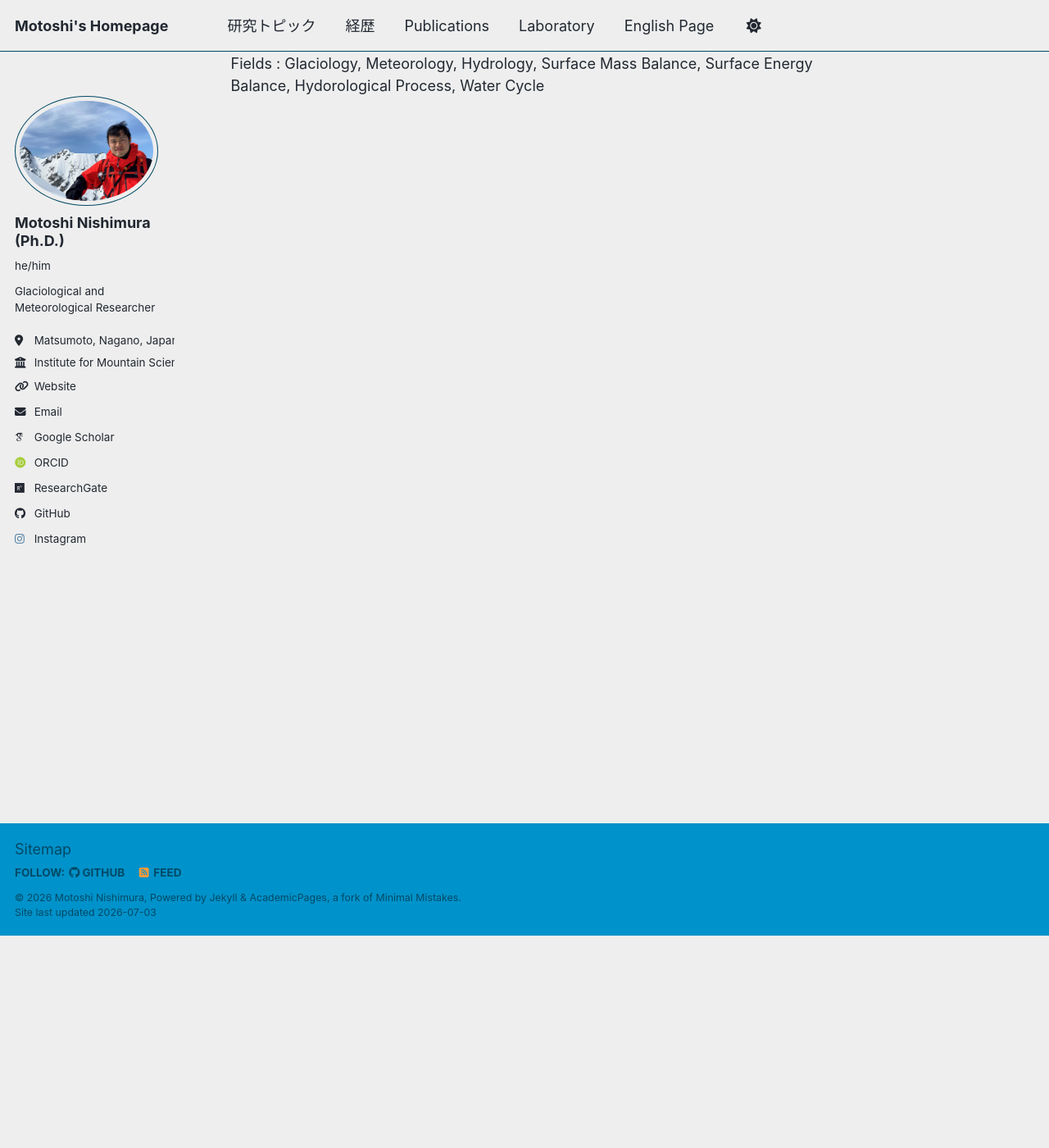
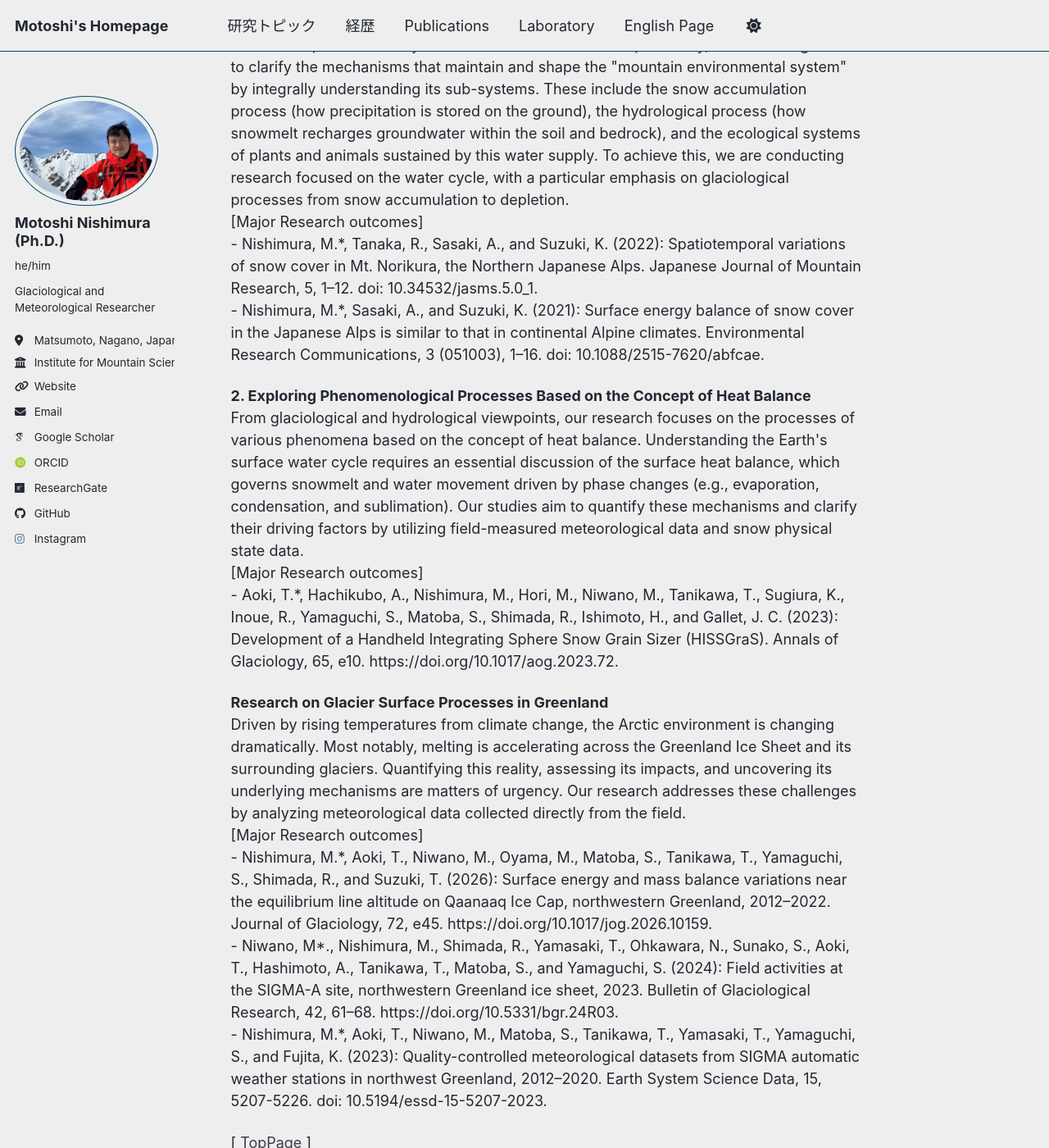
Before and after one commit to MotoshiNishimura/MotoshiNishimura.github.io, a Jekyll site: the page built from _pages/interest_en.md, in a window 1280 px wide and 1400 px high, scrolled down 259 px. Shown: the whole window at 82% size. Built offline with Jekyll 4.4.1, drawn with Linux system fonts in a browser that asks for light colours; some web fonts are replaced; a script bundle is joined from its source files by our own code; library files that are not in the unit come from our copies; some of the changed text lies outside the part shown.

Commit message:
Revise research interests in interest_en.md
Updated research interests section with detailed descriptions of ongoing studies related to snow and ice processes, heat balance, and glacier surface processes in Greenland.

```diff
--- a/_pages/interest_en.md
+++ b/_pages/interest_en.md
@@ -4,7 +4,31 @@ title: "__*Research Interests*__"
 author_profile: true
 ---
 
-(Under construction...)
+Clarifying Cryospheric Snow and Ice Physical Processes Through Atmosphere-Snow/Ice Surface Interactions
+
+<p><b>1. Understanding Mountain Environmental Systems from the Perspective of the Water Cycle</b><br>
+Our objective is to understand mountain environments, including the diverse components that make up the natural systems of mountainous areas. Specifically, our ultimate goal is to clarify the mechanisms that maintain and shape the "mountain environmental system" by integrally understanding its sub-systems. These include the snow accumulation process (how precipitation is stored on the ground), the hydrological process (how snowmelt recharges groundwater within the soil and bedrock), and the ecological systems of plants and animals sustained by this water supply. To achieve this, we are conducting research focused on the water cycle, with a particular emphasis on glaciological processes from snow accumulation to depletion.<br>
+[Major Research outcomes]<br>
+- Nishimura, M.*, Tanaka, R., Sasaki, A., and Suzuki, K. (2022): Spatiotemporal variations of snow cover in Mt. Norikura, the Northern Japanese Alps. Japanese Journal of Mountain Research, 5, 1–12. doi: 10.34532/jasms.5.0_1.<br>
+- Nishimura, M.*, Sasaki, A., and Suzuki, K. (2021): Surface energy balance of snow cover in the Japanese Alps is similar to that in continental Alpine climates. Environmental Research Communications, 3 (051003), 1–16. doi: 10.1088/2515-7620/abfcae.<br>
+</p>
+
+<p>
+<b>2. Exploring Phenomenological Processes Based on the Concept of Heat Balance</b><br>
+From glaciological and hydrological viewpoints, our research focuses on the processes of various phenomena based on the concept of heat balance. Understanding the Earth's surface water cycle requires an essential discussion of the surface heat balance, which governs snowmelt and water movement driven by phase changes (e.g., evaporation, condensation, and sublimation). Our studies aim to quantify these mechanisms and clarify their driving factors by utilizing field-measured meteorological data and snow physical state data.<br>
+[Major Research outcomes]<br>
+- Aoki, T.*, Hachikubo, A., Nishimura, M., Hori, M., Niwano, M., Tanikawa, T., Sugiura, K., Inoue, R., Yamaguchi, S., Matoba, S., Shimada, R., Ishimoto, H., and Gallet, J. C. (2023): Development of a Handheld Integrating Sphere Snow Grain Sizer (HISSGraS). Annals of Glaciology, 65, e10. https://doi.org/10.1017/aog.2023.72.<br>
+</p>
+
+<p>
+<b>Research on Glacier Surface Processes in Greenland</b><br>
+Driven by rising temperatures from climate change, the Arctic environment is changing dramatically. Most notably, melting is accelerating across the Greenland Ice Sheet and its surrounding glaciers. Quantifying this reality, assessing its impacts, and uncovering its underlying mechanisms are matters of urgency. Our research addresses these challenges by analyzing meteorological data collected directly from the field.<br>
+[Major Research outcomes]<br>
+- Nishimura, M.*, Aoki, T., Niwano, M., Oyama, M., Matoba, S., Tanikawa, T., Yamaguchi, S., Shimada, R., and Suzuki, T. (2026): Surface energy and mass balance variations near the equilibrium line altitude on Qaanaaq Ice Cap, northwestern Greenland, 2012–2022. Journal of Glaciology, 72, e45. https://doi.org/10.1017/jog.2026.10159.<br>
+- Niwano, M*., Nishimura, M., Shimada, R., Yamasaki, T., Ohkawara, N., Sunako, S., Aoki, T., Hashimoto, A., Tanikawa, T., Matoba, S., and Yamaguchi, S. (2024): Field activities at the SIGMA-A site, northwestern Greenland ice sheet, 2023. Bulletin of Glaciological Research, 42, 61–68. https://doi.org/10.5331/bgr.24R03.<br>
+- Nishimura, M.*, Aoki, T., Niwano, M., Matoba, S., Tanikawa, T., Yamasaki, T., Yamaguchi, S., and Fujita, K. (2023): Quality-controlled meteorological datasets from SIGMA automatic weather stations in northwest Greenland, 2012–2020. Earth System Science Data, 15, 5207-5226. doi: 10.5194/essd-15-5207-2023.<br>
+</p>
+
 
 [ [TopPage](/about_en/) ]
 
```
